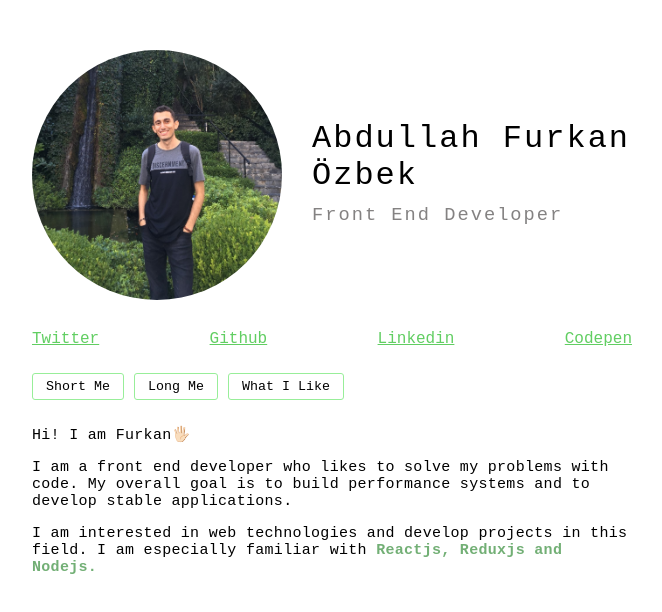
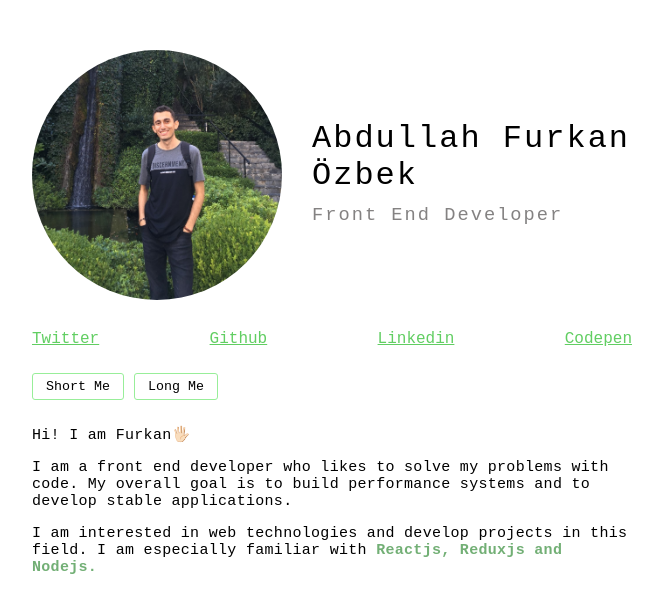
Before and after one commit to afozbek/me, a React (Create React App) app: page / in a window 1280 px wide. Shown: the top 612 px of the page, without its empty margins (308-970 px from the left). Built offline with nearby package versions, Linux system fonts and the light colour scheme; the HTML template or start-up script is replaced by a standard one.

Commit message:
commenting whatILike

```diff
--- a/src/Components/Footer/Buttons/Buttons.js
+++ b/src/Components/Footer/Buttons/Buttons.js
@@ -16,9 +16,9 @@ const Buttons = props => {
                 Long Me
             </button>
 
-            <button onClick={() => props.whatILikeClickHandler()}>
+            {/* <button onClick={() => props.whatILikeClickHandler()}>
                 What I Like
-            </button>
+            </button> */}
         </div>
     );
 };
```
